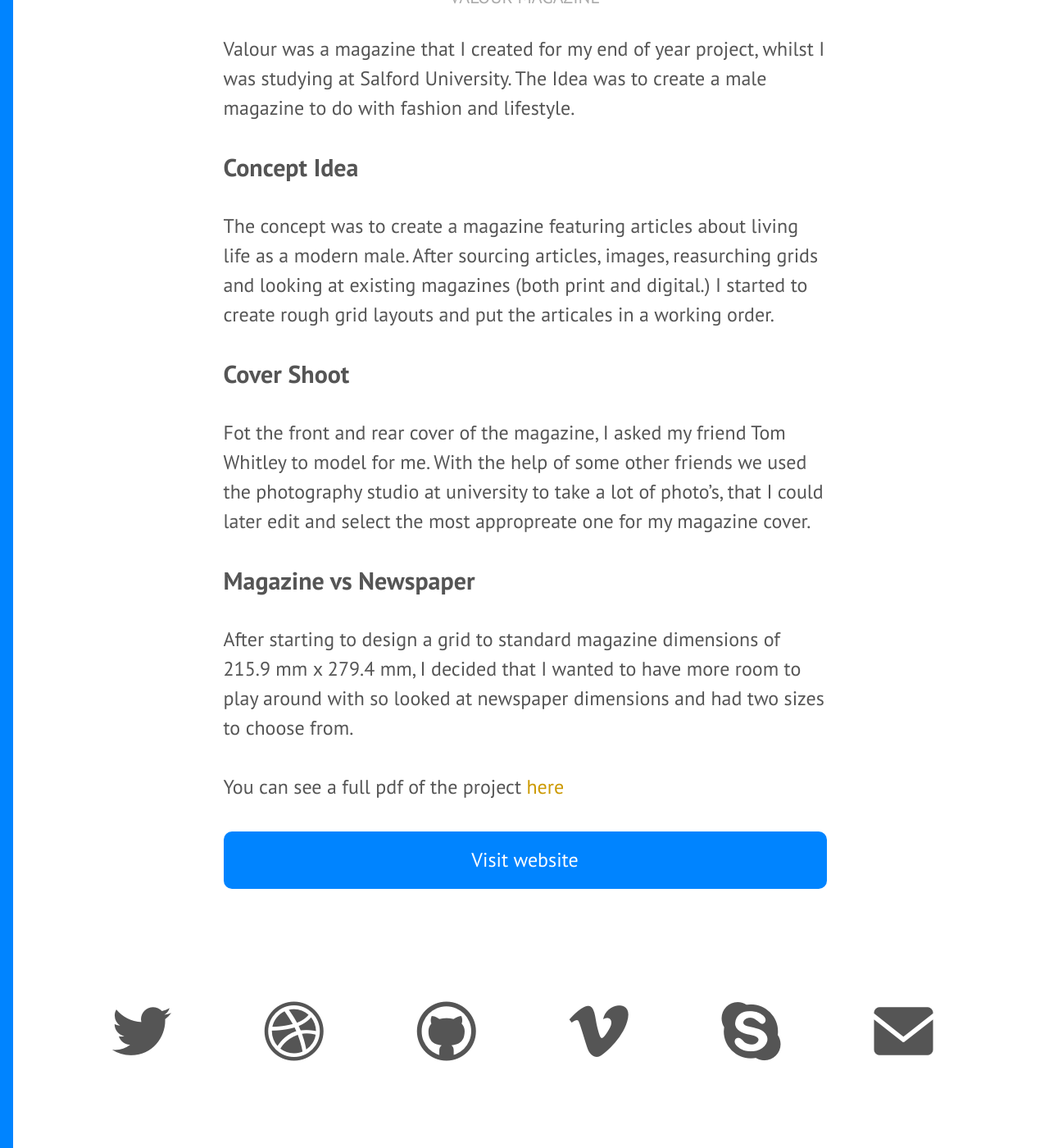
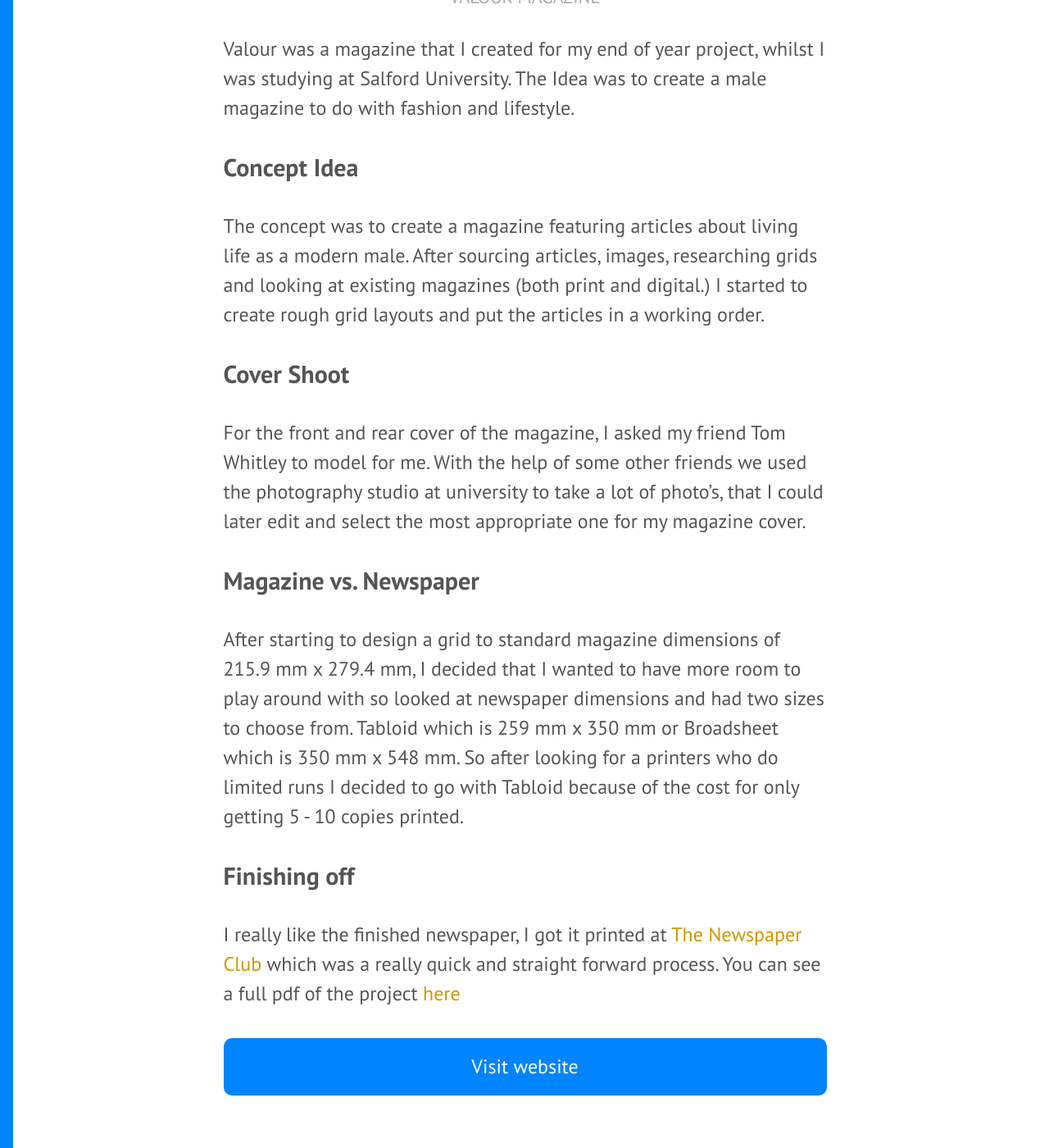
Before and after one commit to tomlowndes/tomlowndes.github.com, a Jekyll site: the page built from _posts/work/2013-04-25-valour.md, in a window 1280 px wide and 1400 px high, scrolled down 926 px. Shown: the whole window at 82% size. Built offline with Jekyll 4.4.1, drawn with Linux system fonts in a browser that asks for light colours; nearby versions of some CDN libraries; Markdown is read by kramdown in place of the engine named in the settings.

Commit message:
spell check valour

```diff
--- a/_posts/work/2013-04-25-valour.md
+++ b/_posts/work/2013-04-25-valour.md
@@ -28,13 +28,13 @@ Valour was a magazine that I created for my end of year project, whilst I was st
 <!--more-->
 
 ##Concept Idea
-The concept was to create a magazine featuring articles about living life as a modern male. After sourcing articles, images, reasurching grids and looking at existing magazines (both print and digital.) I started to create rough grid layouts and put the articales in a working order.
+The concept was to create a magazine featuring articles about living life as a modern male. After sourcing articles, images, researching grids and looking at existing magazines (both print and digital.) I started to create rough grid layouts and put the articles in a working order.
 
 ##Cover Shoot
-Fot the front and rear cover of the magazine, I asked my friend Tom Whitley to model for me. With the help of some other friends we used the photography studio at university to take a lot of photo's, that I could later edit and select the most appropreate one for my magazine cover.
+For the front and rear cover of the magazine, I asked my friend Tom Whitley to model for me. With the help of some other friends we used the photography studio at university to take a lot of photo's, that I could later edit and select the most appropriate one for my magazine cover.
 
-##Magazine vs Newspaper
+##Magazine vs. Newspaper
+After starting to design a grid to standard magazine dimensions of 215.9 mm x 279.4 mm, I decided that I wanted to have more room to play around with so looked at newspaper dimensions and had two sizes to choose from. Tabloid which is 259 mm x 350 mm or Broadsheet which is 350 mm x 548 mm. So after looking for a printers who do limited runs I decided to go with Tabloid because of the cost for only getting 5 - 10 copies printed.
 
-After starting to design a grid to standard magazine dimensions of 215.9 mm x 279.4 mm, I decided that I wanted to have more room to play around with so looked at newspaper dimensions and had two sizes to choose from.
-
-You can see a full pdf of the project [here](/images/pdf/valourdps.pdf)
+##Finishing off
+I really like the finished newspaper, I got it printed at [The Newspaper Club](http://www.newspaperclub.com/) which was a really quick and straight forward process. You can see a full pdf of the project [here](/images/pdf/valourdps.pdf)
```
